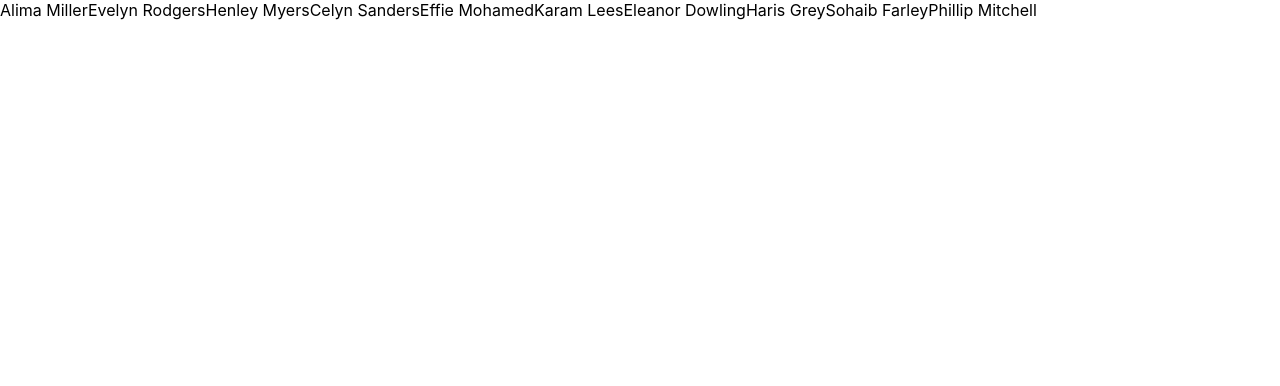
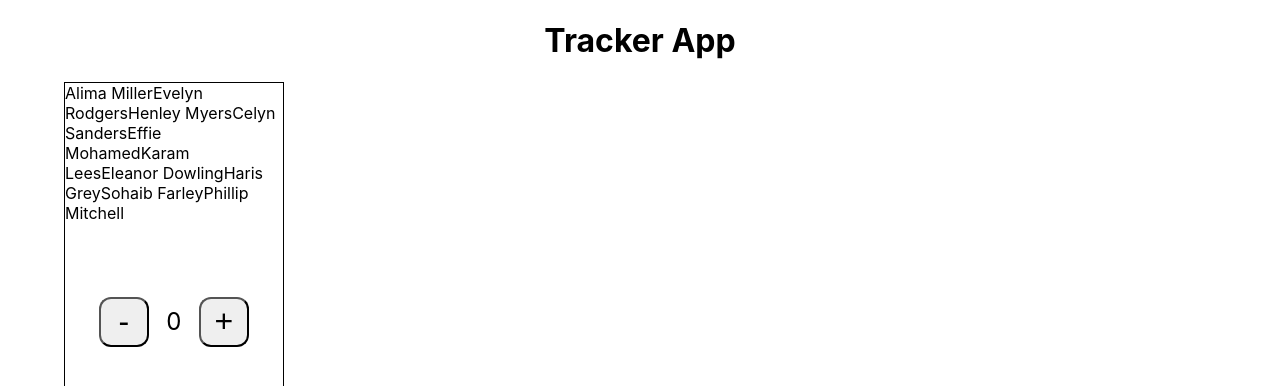
Before and after one commit to saagarshah99/Ticket-Tracker, a React (Create React App) app: page / in a window 1280 px wide. Shown: the top 386 px of the page. Built offline with nearby package versions, Linux system fonts and the light colour scheme.

Commit message:
added counter, did preliminary structure

```diff
--- a/src/App.jsx
+++ b/src/App.jsx
@@ -1,18 +1,15 @@
 import './App.scss';
 
 import team from "./data/team";
-import EmployeeBox from "./components/EmployeeBox/EmployeeBox";
+// import EmployeeBox from "./components/EmployeeBox/EmployeeBox";
+import TrackerBox from './components/TrackerBox/TrackerBox';
 
 function App() {
   return (
     <div className="App">
-      <header className="App-header">
-
-      </header>
-
-      <main>
-        <EmployeeBox teamArr={team} />
-      </main>
+        <h1 className="App__header">Tracker App</h1>
+        {/* <EmployeeBox teamArr={team} /> */}
+        <TrackerBox/>
     </div>
 
     // tracker --> employee (10) --> names, role, counter
--- a/src/App.scss
+++ b/src/App.scss
@@ -0,0 +1,9 @@
+.App{
+    width: 100vw;
+    height: 100vh;
+    display: flex;
+    align-items: center;
+    flex-direction: column;
+    &__header{
+    }
+}
--- a/src/components/EmployeeBox/EmployeeBox.jsx
+++ b/src/components/EmployeeBox/EmployeeBox.jsx
@@ -1,5 +1,7 @@
 import React from 'react';
 import "./EmployeeBox.scss";
+import Counter from "../../container/Counter/Counter"
+
 
 const EmployeeBox = ({ teamArr }) => {
     const teamList = teamArr.map((employee) => {
@@ -7,9 +9,12 @@ const EmployeeBox = ({ teamArr }) => {
     });
 
     return (
-        <div>
+        <div className="employeeBox">
+
             {teamList}
-
+            <div className="employeeBox__Counter">
+                <Counter />
+            </div>
         </div>
     )
 }
--- a/src/components/EmployeeBox/EmployeeBox.scss
+++ b/src/components/EmployeeBox/EmployeeBox.scss
@@ -0,0 +1,12 @@
+.employeeBox{
+    width: 17vw;
+    height: 38vh;
+    border: 1px solid black;
+    display: flex;
+    flex-direction: column;
+    justify-content: space-between;
+    align-items: center;
+    &__Counter{
+
+    }
+}
--- a/src/components/TrackerBox/TrackerBox.jsx
+++ b/src/components/TrackerBox/TrackerBox.jsx
@@ -0,0 +1,17 @@
+import React from 'react'
+import "./TrackerBox.scss";
+import EmployeeBox from '../EmployeeBox/EmployeeBox';
+import team from "../../data/team"
+
+
+const TrackerBox = () => {
+
+
+    return (
+        <div className="trackerBox">
+            <EmployeeBox teamArr={team} />
+        </div>
+    )
+}
+
+export default TrackerBox
--- a/src/components/TrackerBox/TrackerBox.scss
+++ b/src/components/TrackerBox/TrackerBox.scss
@@ -0,0 +1,7 @@
+.trackerBox{
+    width: 90vw;
+    height: 80vh;
+    display: grid;
+    grid-template-columns: repeat(5, 1fr)
+
+}
--- /dev/null
+++ b/src/container/Counter/Counter.jsx
@@ -0,0 +1,29 @@
+import React, {useState} from 'react'
+import "./Counter.scss"
+
+const Counter = () => {
+
+    const [counter, setCounter] = useState(0)
+    const handleIncrement = () => {
+        setCounter(counter + 1);
+    }
+    const handleDecrement = () => {
+        if(counter !== 0){
+            setCounter(counter - 1);
+        }
+    }
+
+    return (
+        <>
+            <div className="counter">
+                <button className="counter__button" onClick = {handleDecrement}>-</button>
+                <div className="counter__p">
+                    <p >{counter}</p>
+                </div>
+                <button className="counter__button" onClick = {handleIncrement}>+</button>
+            </div>
+        </>
+    )
+}
+
+export default Counter
--- /dev/null
+++ b/src/container/Counter/Counter.scss
@@ -0,0 +1,20 @@
+.counter{
+    display: flex;
+    width: 150px;
+    height: 50px;
+    margin-bottom: 40px;
+    &__p{
+        height: 50px;
+        width: 50px;
+        display: flex;
+        justify-content: center;
+        align-items: center;
+        font-size: x-large;
+    }
+    &__button{
+        height: 50px;
+        width: 50px;
+        border-radius: 12px;
+        font-size: xx-large;
+    }
+}
```
Also changed, not shown: 1 other file (tests, documents, lock files or other folders).
